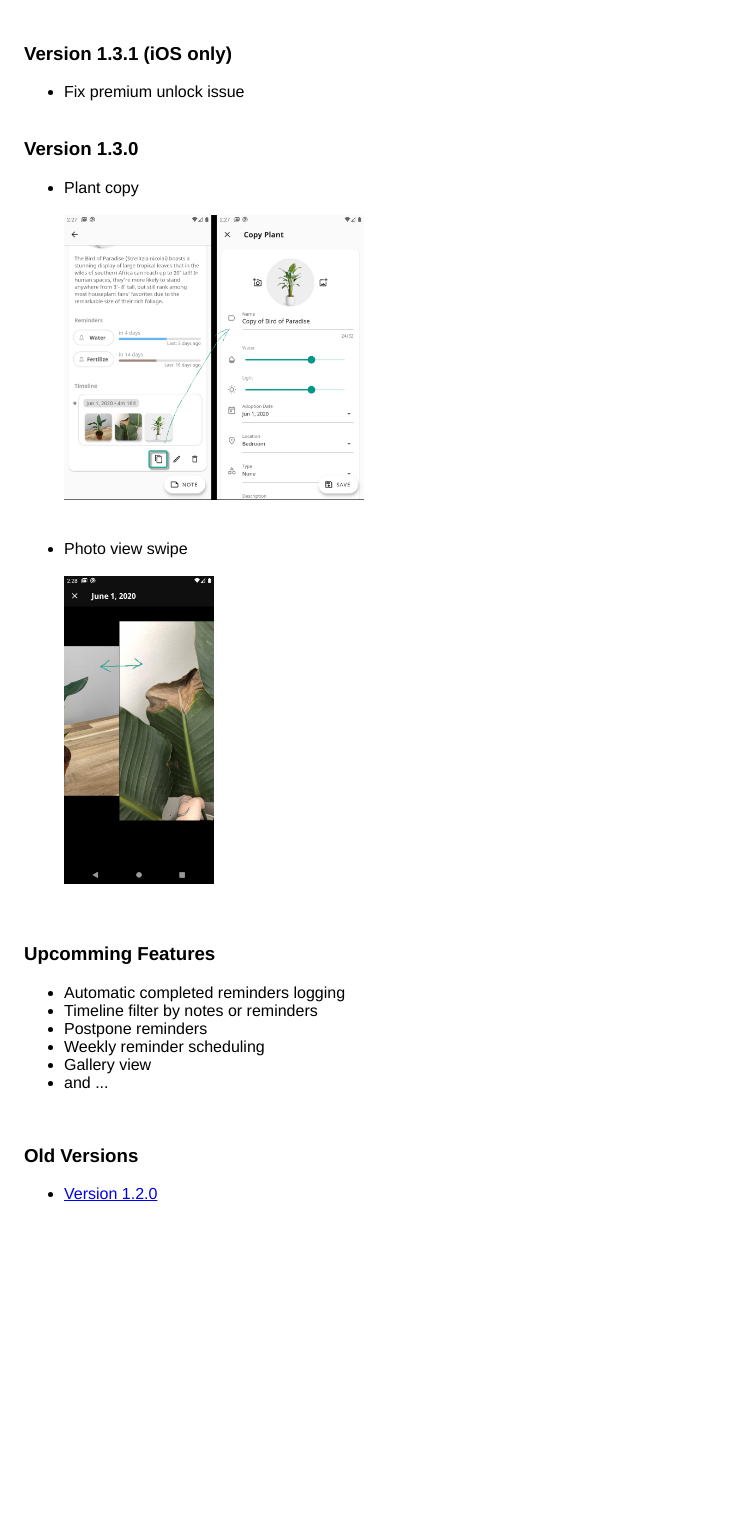
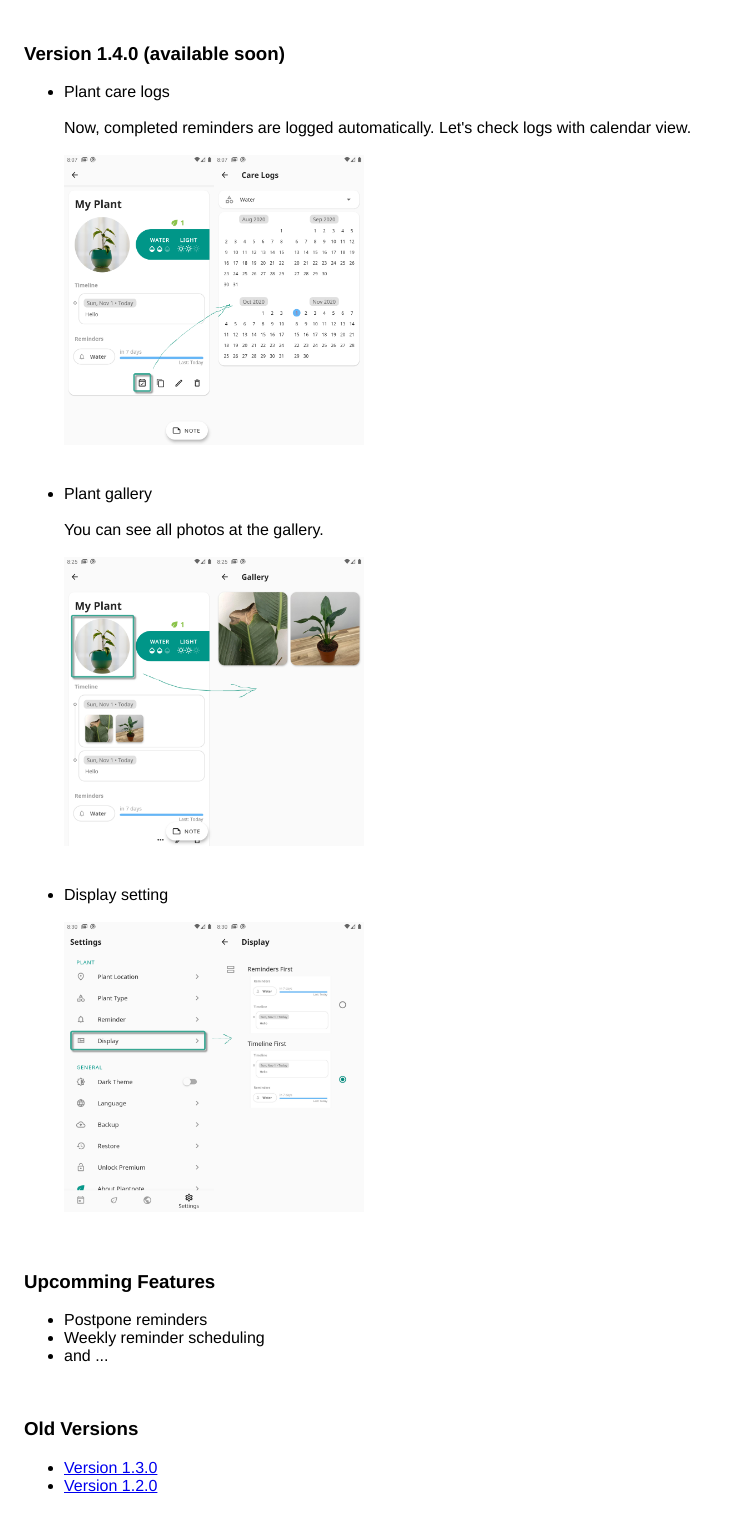
Before and after one commit to plantnote/plantnote.github.io, a Jekyll site: the page change_log.html, which Jekyll copies as it is, in a window 1280 px wide. Shown: the whole page, without its empty margins (0-729 px from the left). Built offline with Jekyll 4.4.1, drawn with Linux system fonts in a browser that asks for light colours; before the commit the page ends 1243 px from its top, so only the background shows below that.

Commit message:
version 1.4.0

```diff
--- a/change_log.html
+++ b/change_log.html
@@ -8,31 +8,28 @@
     </head>
     <body>
 
-      <strong><h3>Version 1.3.1 (iOS only)</h3></strong>
+      <strong><h3>Version 1.4.0 (available soon)</h3></strong>
       <ul>
-        <li>Fix premium unlock issue</li><br>
-      </ul>
-
-      <strong><h3>Version 1.3.0</h3></strong>
-      <ul>
-        <li>Plant copy</li><br>
-        <img src="images/changelog/plant_copy.png" width="300"><br><br><br>
-        <li>Photo view swipe</li><br>
-        <img src="images/changelog/photo_view_swipe.png" width="150"><br><br><br>
+        <li>Plant care logs</li><br>
+        Now, completed reminders are logged automatically. Let's check logs with calendar view.<br><br>
+        <img src="images/changelog/care_logs.png" width="300"><br><br><br>
+        <li>Plant gallery</li><br>
+        You can see all photos at the gallery.<br><br>
+        <img src="images/changelog/gallery.png" width="300"><br><br><br>
+        <li>Display setting</li><br>
+        <img src="images/changelog/display_setting.png" width="300"><br><br><br>
       </ul>
 
       <strong><h3>Upcomming Features</h3></strong>
       <ul>
-        <li>Automatic completed reminders logging</li>
-        <li>Timeline filter by notes or reminders</li>
         <li>Postpone reminders</li>
         <li>Weekly reminder scheduling</li>
-        <li>Gallery view</li>
         <li>and ...</li>
       </ul><br>
 
       <strong><h3>Old Versions</h3></strong>
       <ul>
+        <li><a href="v1.3.0.html">Version 1.3.0</a></li>
         <li><a href="v1.2.0.html">Version 1.2.0</a></li>
       </ul>
 
```
Also changed, not shown: v1.3.0.html (added, +23 -0 lines), images/changelog/care_logs.png (added), images/changelog/display_setting.png (added), images/changelog/gallery.png (added).
